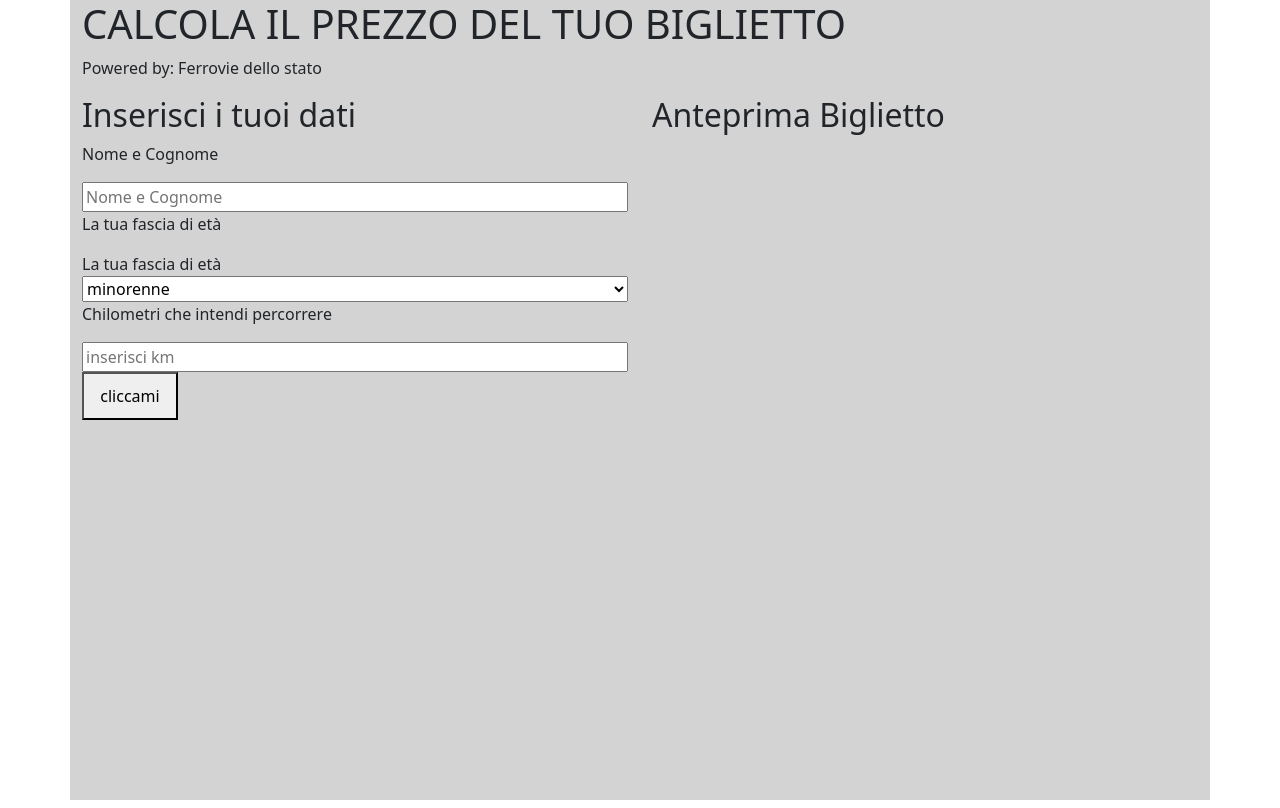
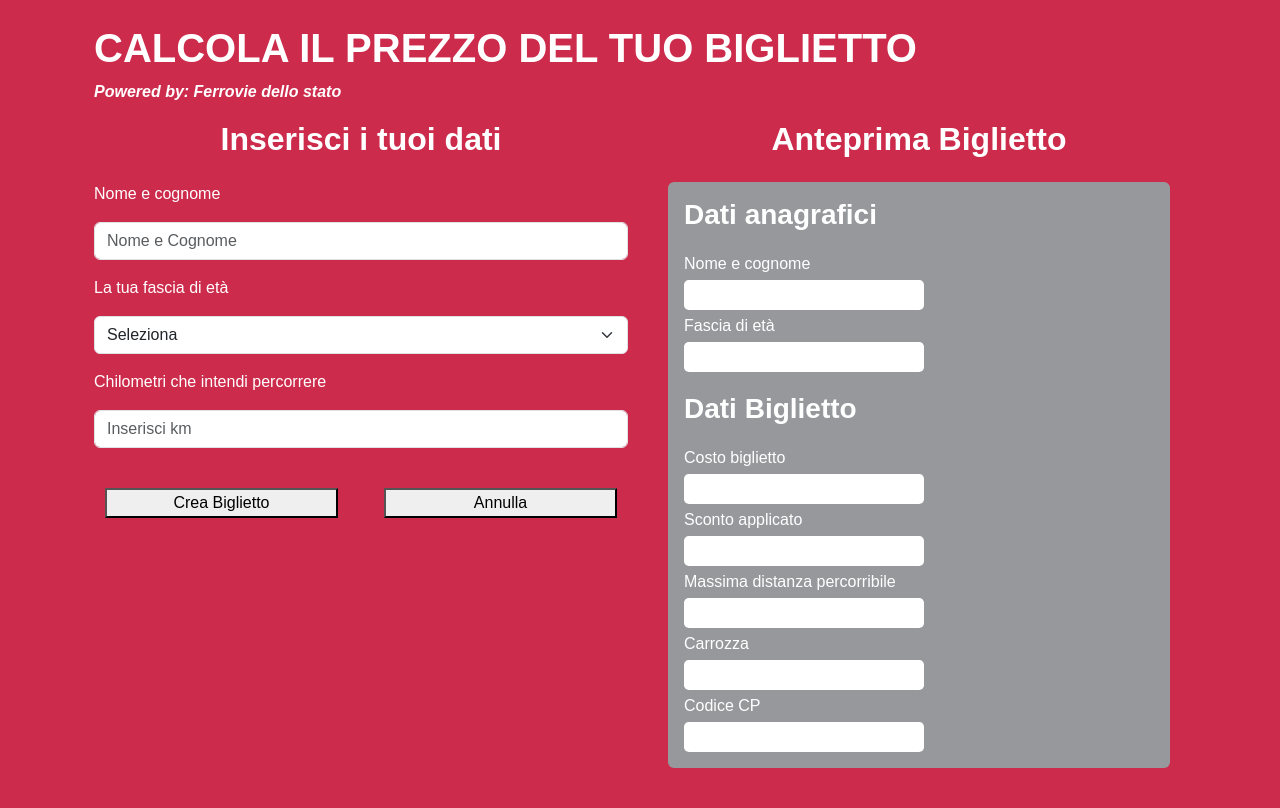
Before and after one commit to mazzocchifrancesco/js-biglietto-treno-form, a plain HTML site: page index.html in a window 1280 px wide. Drawn offline with nearby package versions, Linux system fonts and the light colour scheme.

Commit message:
brutto ma funzionale / bottone cancel

```diff
--- a/css/style.css
+++ b/css/style.css
@@ -1,11 +1,24 @@
 
-#bottone {
-    width: 6rem;
-    height: 3rem;
+:root {
+    --main-color: rgb(205, 43, 76);
+    --second-color: rgb(150, 152, 156);
 
 }
 
-#mainContainer {
-    height: 100vh;
-    background-color: lightgray;
+.bg-main { background-color: var(--main-color);}
+.bg-second { background-color: var(--second-color);}
+
+.emptyText {
+    min-height: 30px;
+    background-color: white;
+    width: 15rem;
+    border-radius: 0.3rem;
+    color: black;
+    display: flex;
+    align-items: center;
+    padding-left: 1rem;
 }
+
+
+body {font-family: sans-serif;}
+p {margin: 0;}
--- a/css/utilities.css
+++ b/css/utilities.css
@@ -16,7 +16,7 @@
 .mr_0-5r {margin-right: 0.5rem;}
 .mr_1r {margin-right: 1rem;}
 
-
+.mt_2r {margin-top: 2rem;}
 .mt_5r {margin-top: 5rem;}
 
 .ml_0 {margin-left: 0;}
--- a/index.html
+++ b/index.html
@@ -14,37 +14,74 @@
     <link rel="stylesheet" href="css/style.css">
 </head>
 
-<body>
+<body class="bg-main">
 
-    <div id="mainContainer" class="container">
-        <div class="row flex-column">
+    <div id="mainContainer" class="container bg-main p-4">
+        <div class="row flex-column text-white">
             <div class="col-12">
-                <h1>CALCOLA IL PREZZO DEL TUO BIGLIETTO</h1>
-                <p>Powered by: Ferrovie dello stato</p>
+                <h1 class="fw-bold">CALCOLA IL PREZZO DEL TUO BIGLIETTO</h1>
+                <p class="fw-semibold fst-italic">Powered by: Ferrovie dello stato</p>
 
             </div>
         </div>
+
+        <div class="row">
+            <div class="col-12">
+                <p id="errorBox" class="min30"></p>
+            </div>
+        </div>
         <!-- input container  -->
-        <div class="row">
-            <div class="col-6 d-flex flex-column">
-                <h2>Inserisci i tuoi dati</h2>
-                <p>Nome e Cognome</p>
-                <input type="text" class="inputBox" id="nomeUtente" placeholder="Nome e Cognome">
-                <p>La tua fascia di età</p>
+        <div class="row mt-3 text-white">
+            <div class="col-6 d-flex flex-column gap-3">
+                <h2 class="align-self-center fw-semibold">Inserisci i tuoi dati</h2>
+                <label for="nomeUtente">Nome e cognome</label>
+                <input type="text" id="nomeUtente" class="form-control" placeholder="Nome e Cognome">
                 <label for="eta">La tua fascia di età</label>
-                <select id="etaUtente" name="eta">
+                <select class="form-select" id="etaUtente" name="eta">
+                    <option selected>Seleziona</option>
                     <option value="minorenne">minorenne</option>
                     <option value="maggiorenne">maggiorenne</option>
-                    <option value="over">over65</option>
+                    <option value="over65">over65</option>
                 </select>
-                <p>Chilometri che intendi percorrere</p>
-                <input type="text" class="inputBox" id="km" placeholder="inserisci km">
+                <label for="km">Chilometri che intendi percorrere</label>
+                <input type="number" id="km" class="form-control" placeholder="Inserisci km">
 
-                <button id="bottone">cliccami</button>
+
+                <!-- bottone -->
+                <div class="row justify-content-around">
+                    <button id="crea" class="mt-4 col-5">Crea Biglietto</button>
+                    <button id="cancel" class="mt-4 col-5">Annulla</button>
+                </div>
+
             </div>
             <div class="col-6 d-flex flex-column">
-                <h2>Anteprima Biglietto</h2>
-                <p id="testo"></p>
+                <h2 class="align-self-center fw-semibold">Anteprima Biglietto</h2>
+                <div class="m-3 bg-second rounded p-3 d-flex flex-column gap-1">
+                    <!-- dati anagrafici -->
+                    <h3 class="fw-semibold mb-3">Dati anagrafici</h3>
+                    <p>Nome e cognome</p>
+                    <p id="nomeUtentePrint" class="emptyText"></p>
+                    <p>Fascia di età</p>
+                    <p id="etaPrint" class="emptyText"></p>
+
+                    <!-- dati biglietto -->
+                    <h3 class="fw-semibold my-3">Dati Biglietto</h3>
+                    <p class="min30">Costo biglietto</p>
+                    <p id="costoBiglietto" class="emptyText"></p>
+                    <p>Sconto applicato</p>
+                    <p id="sconto" class="emptyText"></p>
+                    <p>Massima distanza percorribile</p>
+                    <p id="kmPrint" class="emptyText"></p>
+                    <p>Carrozza</p>
+                    <p id="carrozza" class="emptyText"></p>
+                    <p>Codice CP</p>
+                    <p id="cpCode" class="emptyText"></p>
+
+
+
+
+
+                </div>
             </div>
 
         </div>
--- a/js/main.js
+++ b/js/main.js
@@ -1,41 +1,60 @@
+
 // variabili sistema
 const euroKm = 0.21;
 const underDiscount = 0.2;
 const overDiscount = 0.4;
 
 
+// bottoni
+let crea=document.querySelector("#crea");
+let cancel=document.querySelector("#cancel");
 
-
-// bottone
-let btn=document.querySelector("#bottone");
-
-btn.addEventListener("click", function() {
+// crea biglietto
+crea.addEventListener("click", function() {
 
     const etaUtente = document.querySelector("#etaUtente").value;
     const kmUtente = Number.parseInt(document.querySelector("#km").value);
+    const nomeUtente = document.querySelector("#nomeUtente").value;
+    const fullPrice = kmUtente*euroKm;
 
     console.log("età: ", etaUtente);
     console.log("distanza: ", kmUtente);
 
     // check dati validi in ingresso
-    if (isFinite(kmUtente)==false) {
-        document.getElementById("testo").innerHTML = `I valori inseriti non sono accettati`;
+    if (isFinite(kmUtente)==false || etaUtente=="Seleziona") {
+        document.querySelector("#errorBox").innerHTML = `I valori inseriti non sono accettati`;
     }
     else {
-
-
         let price = kmUtente*euroKm;
 
         if ( etaUtente == "minorenne") {
             price=(price-(price*underDiscount)).toFixed(2);
         }
 
-        else if (etaUtente == "over") {
+        else if (etaUtente == "over65") {
             price=(price-(price*overDiscount)).toFixed(2);
         }
 
 
-        document.getElementById("testo").innerHTML = `il costo del tuo biglietto è di ${price} €`;
+        document.querySelector("#costoBiglietto").innerHTML = price + " €";
+        document.querySelector("#nomeUtentePrint").innerHTML = nomeUtente;
+        document.querySelector("#etaPrint").innerHTML = etaUtente;
+        document.querySelector("#sconto").innerHTML = (fullPrice - price).toFixed(2) + " €";
+        document.querySelector("#kmPrint").innerHTML = kmUtente + " km";
+
+        // generazione casuale carrozza e cp
+        document.querySelector("#carrozza").innerHTML = Math.floor(Math.random() * 12) +1;
+        document.querySelector("#cpCode").innerHTML = Math.floor(Math.random() * 10 ** 5);
+
     }
 
 })
+
+// annulla input
+cancel.addEventListener("click", function() {
+    document.querySelector("#nomeUtente").value = ""
+    document.querySelector("#km").value = ""
+    document.querySelector("#etaUtente").value = "Seleziona"
+
+
+})
```
